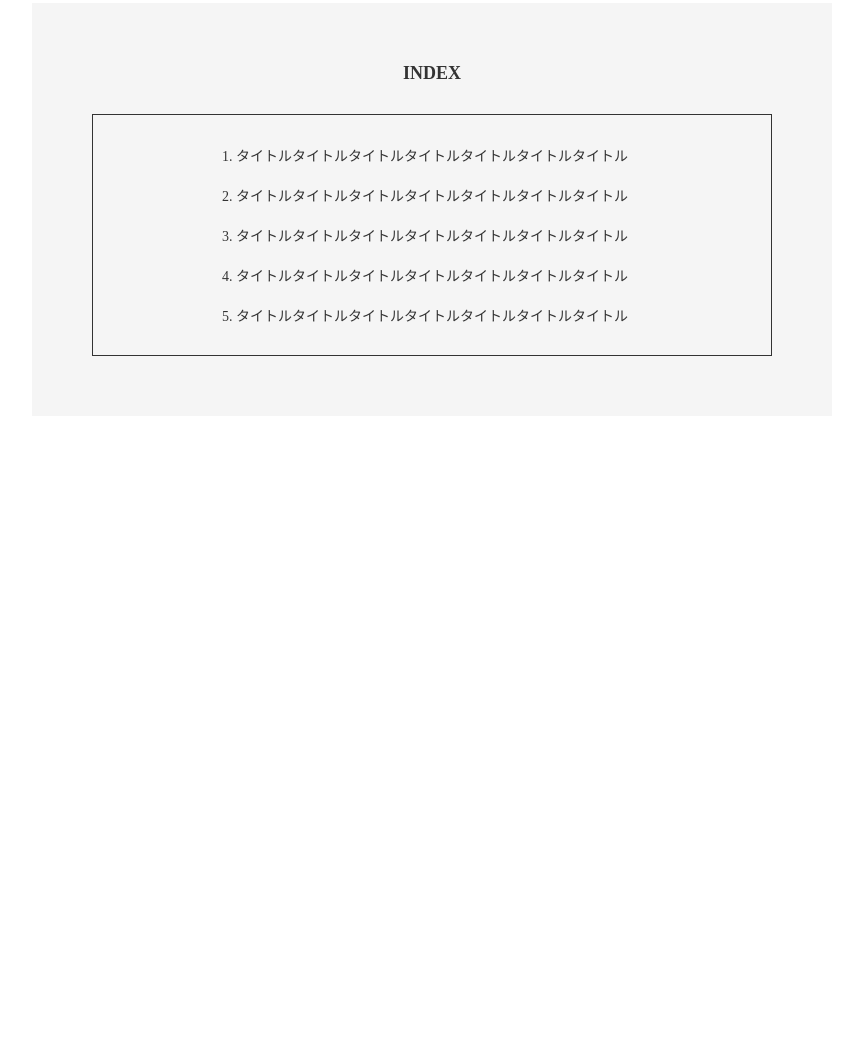
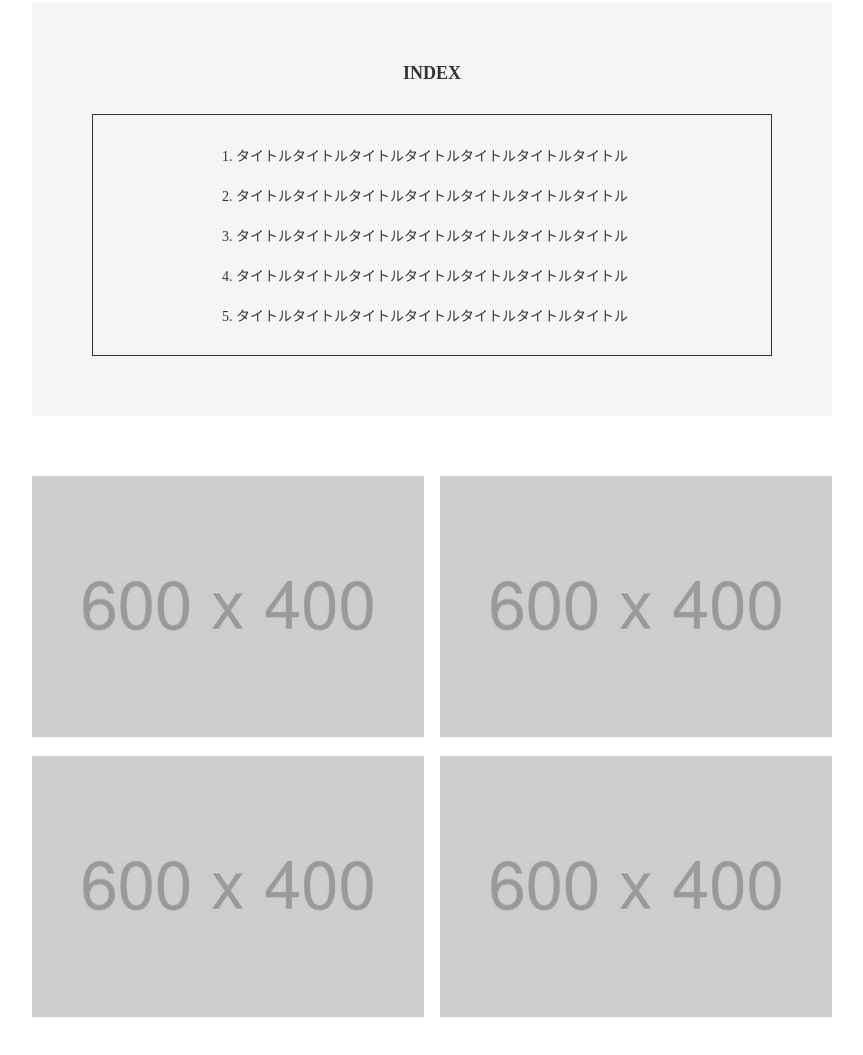
Before and after one commit to a-myzk/codestep-photo-second, a plain HTML site: page index.html in a window 1280 px wide. Shown: the part 554-1609 px from the top of the page, without its empty margins (208-1071 px from the left). Before the commit the page ends 1030 px from the top, so only its background shows below. Drawn offline with Linux system fonts and the light colour scheme; some packages are replaced by stand-ins of ours.

Commit message:
[Update]画像エリア作成

```diff
--- a/css/style.css
+++ b/css/style.css
@@ -26,6 +26,9 @@ img {
   font-weight: bold;
   margin-bottom: 30px;
   text-align: center;
+}
+ul {
+  list-style: none;
 }
 
 /* header
@@ -69,3 +72,16 @@ img {
 .index-list li:last-child {
   margin-bottom: 0;
 }
+
+/* 画像エリア
+------------------------------------------- */
+.list {
+  display: flex;
+  flex-wrap: wrap;
+  justify-content: space-between;
+  margin: 30px 0 45px 0;
+}
+.list li {
+  width: 49%;
+  margin-bottom: 15px;
+}
--- a/index.html
+++ b/index.html
@@ -37,6 +37,20 @@
             </ol>
           </div>
         </section>
+        <ul class="list">
+          <li>
+            <img src="img/photo1.jpg" alt="">
+          </li>
+          <li>
+            <img src="img/photo2.jpg" alt="">
+          </li>
+          <li>
+            <img src="img/photo3.jpg" alt="">
+          </li>
+          <li>
+            <img src="img/photo4.jpg" alt="">
+          </li>
+        </ul>
       </div>
     </main>
   </div>
```
